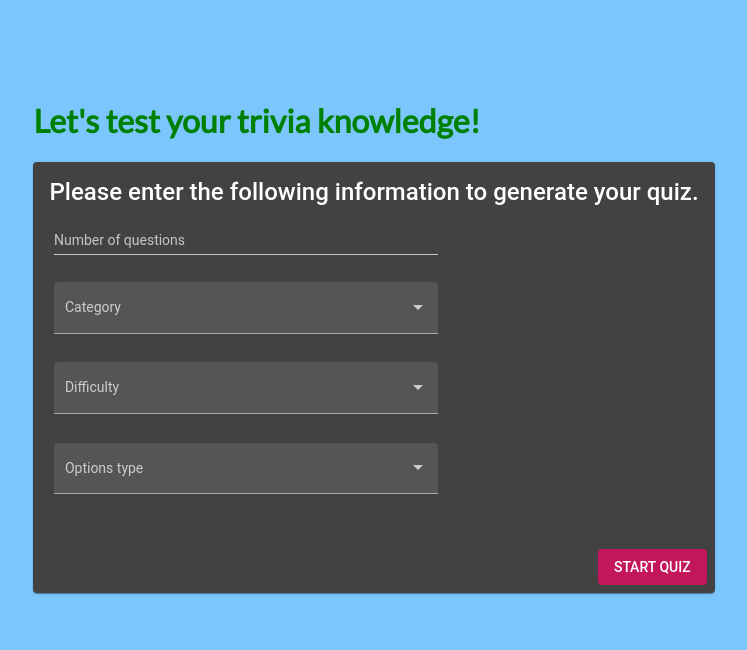
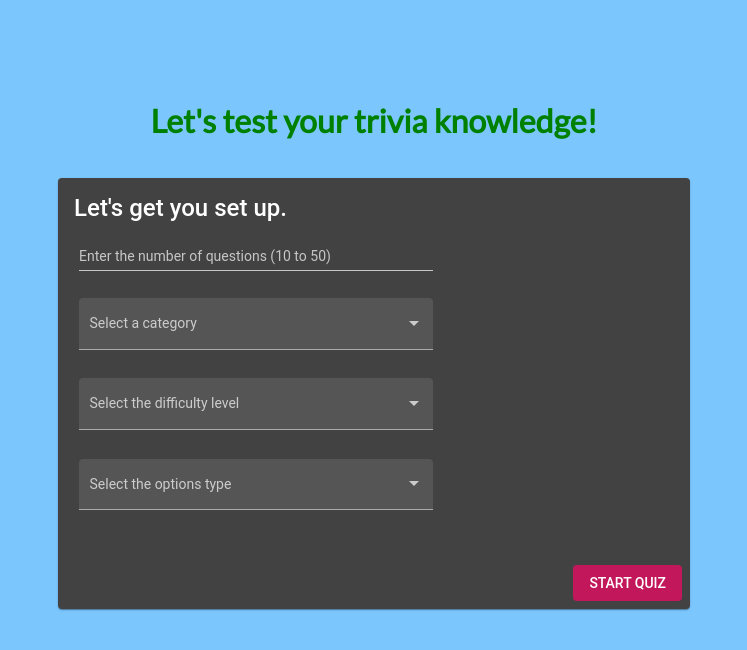
Before and after one commit to Raghav-Prakash/quiz, an Angular app: page / in a window 1280 px wide. Shown: the top 650 px of the page, without its empty margins (266-1013 px from the left). Built offline with nearby package versions, Linux system fonts and the light colour scheme.

Commit message:
Style changes to home and form components

```diff
--- a/src/app/app.component.less
+++ b/src/app/app.component.less
@@ -1,10 +1,11 @@
 .title {
-  width: fit-content;
+  width: 50%;
   margin: 0 auto;
   position: relative;
   top: 5em;
 
   h1 {
     color: green;
+    text-align: center;
   }
 }
--- a/src/app/start-quiz-form/start-quiz-form.component.html
+++ b/src/app/start-quiz-form/start-quiz-form.component.html
@@ -1,7 +1,7 @@
-<mat-card>
+<mat-card class="form-card">
 
   <mat-card-title>
-    Please enter the following information to generate your quiz.
+    Let's get you set up.
   </mat-card-title>
 
   <mat-card-content class="form-group">
@@ -10,7 +10,7 @@
 
       <mat-form-field class="number-of-questions">
 
-        <mat-label for="amount">Number of questions</mat-label>
+        <mat-label for="amount">Enter the number of questions (10 to 50)</mat-label>
         <input matInput name="amount">
 
       </mat-form-field>
@@ -21,7 +21,7 @@
 
       <mat-form-field appearance="fill">
 
-        <mat-label for="category">Category</mat-label>
+        <mat-label for="category">Select a category</mat-label>
         <mat-select name="category">
           <mat-option value="one">First option</mat-option>
           <mat-option value="two">Second option</mat-option>
@@ -35,7 +35,7 @@
 
       <mat-form-field appearance="fill">
 
-        <mat-label for="difficulty">Difficulty</mat-label>
+        <mat-label for="difficulty">Select the difficulty level</mat-label>
         <mat-select name="difficulty">
           <mat-option value="easy">Easy</mat-option>
           <mat-option value="medium">Medium</mat-option>
@@ -50,7 +50,7 @@
 
       <mat-form-field appearance="fill">
 
-        <mat-label for="type">Options type</mat-label>
+        <mat-label for="type">Select the options type</mat-label>
         <mat-select name="type">
           <mat-option value="multiple">Multiple Choice</mat-option>
           <mat-option value="boolean">True / False</mat-option>
--- a/src/app/start-quiz-form/start-quiz-form.component.less
+++ b/src/app/start-quiz-form/start-quiz-form.component.less
@@ -1,3 +1,7 @@
+.form-card {
+  position: relative;
+  top: 1em;
+
   .form-group {
     padding: 2px 5px 2px 5px;
 
@@ -9,3 +13,4 @@
       margin-bottom: 10px;
     }
   }
+}
```
Lines whose indentation alone changed are shown as unchanged.
